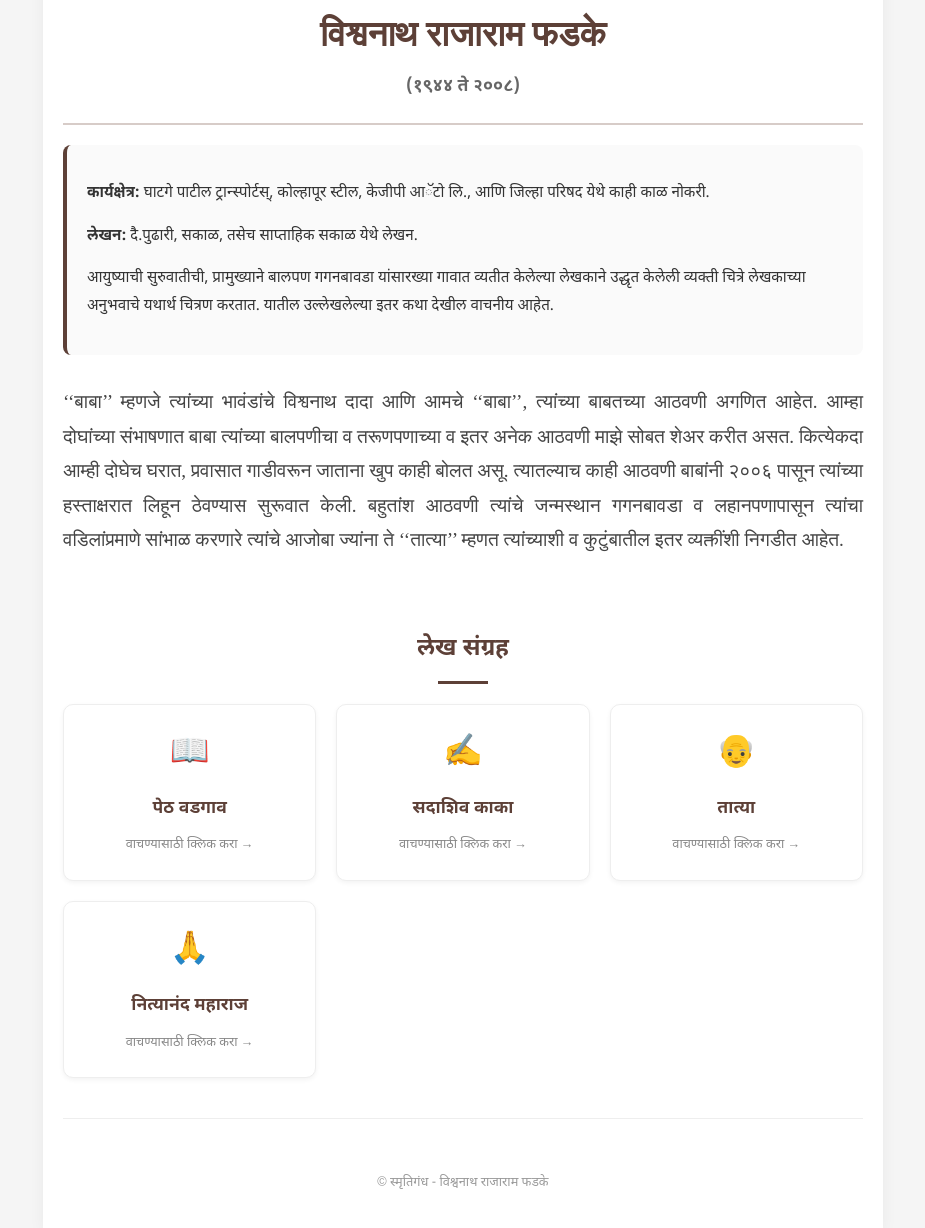
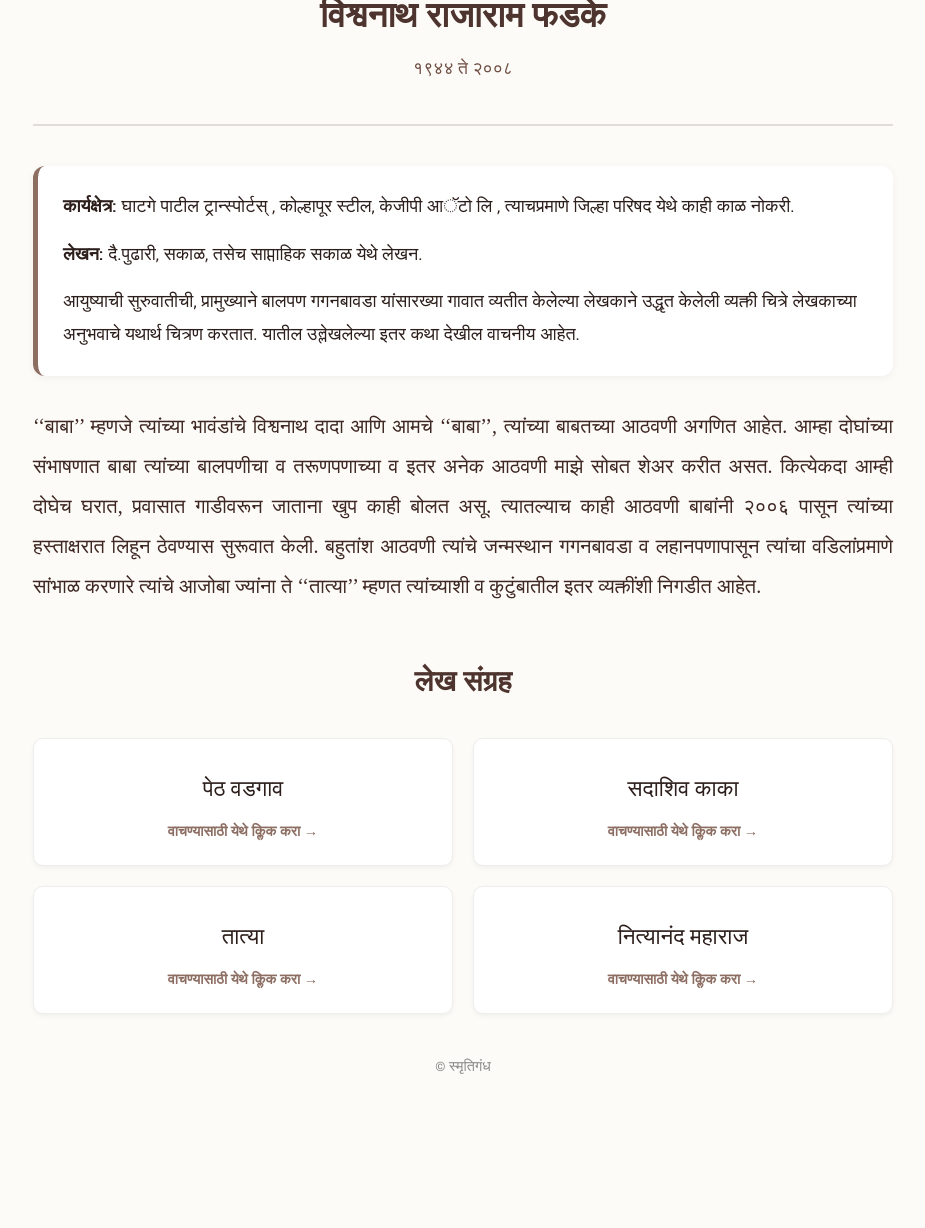
Before and after one commit to vrphadke/vrphadke.github.io, a plain HTML site: page index.html in a window 1280 px wide. Shown: the part 267-1495 px from the top of the page, without its empty margins (177-1102 px from the left). After the commit the page ends 1407 px from the top, so only its background shows below. Drawn offline with Linux system fonts and the light colour scheme; a web font is replaced by a local one.

Commit message:
Update index.html

```diff
--- a/index.html
+++ b/index.html
@@ -4,168 +4,173 @@
     <meta charset="UTF-8">
     <meta name="viewport" content="width=device-width, initial-scale=1.0">
     <title>विश्वनाथ राजाराम फडके | स्मृतिगंध</title>
-    <link href="https://fonts.googleapis.com/css2?family=Noto+Sans+Devanagari:wght@400;700&family=Tiro+Devanagari+Marathi&display=swap" rel="stylesheet">
+
+    <link rel="preconnect" href="https://fonts.googleapis.com">
+    <link rel="preconnect" href="https://fonts.gstatic.com" crossorigin>
+    <link href="https://fonts.googleapis.com/css2?family=Tiro+Devanagari+Marathi:ital@0;1&family=Yantramanav:wght@400;500;700&display=swap" rel="stylesheet">
+
     <style>
         :root {
-            --primary-color: #5d4037; /* Brownish vintage tone */
-            --secondary-color: #f5f5f5; /* Light background */
-            --accent-color: #d7ccc8;
-            --text-color: #333;
-            --white: #ffffff;
+            --bg-color: #fdfbf7; /* Off-white paper color */
+            --text-color: #2c1e1a; /* Dark brown text for softer contrast */
+            --accent-color: #8d6e63; /* Vintage brown */
+            --card-bg: #ffffff;
+            --font-heading: 'Tiro Devanagari Marathi', serif;
+            --font-body: 'Yantramanav', sans-serif;
+        }
+
+        * {
+            box-sizing: border-box;
+            margin: 0;
+            padding: 0;
         }
 
         body {
-            font-family: 'Noto Sans Devanagari', sans-serif;
-            margin: 0;
-            padding: 0;
-            background-color: var(--secondary-color);
+            background-color: var(--bg-color);
             color: var(--text-color);
+            font-family: var(--font-body);
             line-height: 1.8;
+            font-size: 18px;
         }
 
         .container {
-            max-width: 800px;
+            max-width: 900px;
             margin: 0 auto;
             padding: 20px;
-            background-color: var(--white);
-            box-shadow: 0 4px 15px rgba(0,0,0,0.05);
-            min-height: 100vh;
         }
 
-        /* Header Section */
+        /* --- Header Section --- */
         header {
             text-align: center;
-            padding: 40px 20px 20px;
-            border-bottom: 2px solid var(--accent-color);
-        }
-
-        .profile-img-container {
-            width: 180px;
-            height: 180px;
-            margin: 0 auto 20px;
-            border-radius: 50%;
-            overflow: hidden;
-            border: 5px solid var(--white);
-            box-shadow: 0 4px 10px rgba(0,0,0,0.2);
-            background-color: #ddd; /* Placeholder color */
+            padding: 40px 0;
+            border-bottom: 2px solid #e0dcd9;
+            margin-bottom: 40px;
         }
 
         .profile-img {
-            width: 100%;
-            height: 100%;
+            width: 160px;
+            height: 160px;
+            border-radius: 50%;
             object-fit: cover;
+            border: 5px solid #fff;
+            box-shadow: 0 4px 12px rgba(0,0,0,0.1);
+            margin-bottom: 20px;
+            background-color: #eee;
         }
 
         h1 {
-            font-family: 'Tiro Devanagari Marathi', serif;
-            color: var(--primary-color);
-            margin: 10px 0 5px;
+            font-family: var(--font-heading);
             font-size: 2.2rem;
+            color: #4e342e;
+            margin-bottom: 5px;
         }
 
         .dates {
             font-size: 1.1rem;
-            color: #666;
-            font-weight: bold;
+            color: #6d4c41;
+            font-weight: 500;
         }
 
-        /* Bio Section */
-        .bio-info {
-            background-color: #fafafa;
-            padding: 20px;
-            border-radius: 8px;
-            margin: 20px 0;
-            border-left: 4px solid var(--primary-color);
-            font-size: 0.95rem;
+        /* --- Info Section (Bio) --- */
+        .info-card {
+            background: #fff;
+            padding: 25px;
+            border-radius: 12px;
+            box-shadow: 0 2px 8px rgba(0,0,0,0.05);
+            margin-bottom: 30px;
+            border-left: 5px solid var(--accent-color);
         }
 
-        /* The specific paragraph provided */
-        .main-intro {
-            font-family: 'Tiro Devanagari Marathi', serif;
-            font-size: 1.2rem;
-            text-align: justify;
-            margin: 30px 0;
-            color: #444;
+        .info-item {
+            margin-bottom: 15px;
         }
 
+        .info-item:last-child {
+            margin-bottom: 0;
+        }
+
+        /* --- Main Paragraph (Baba) --- */
+        .main-story {
+            font-family: var(--font-heading); /* Serif font for long reading */
+            font-size: 1.25rem;
+            text-align: justify;
+            color: #3e2723;
+            margin-bottom: 50px;
+            line-height: 2; /* Better line spacing for Marathi */
+        }
+
+        /* --- Links Grid --- */
         .section-title {
             text-align: center;
-            font-size: 1.5rem;
-            color: var(--primary-color);
-            margin-top: 40px;
-            margin-bottom: 20px;
+            font-family: var(--font-heading);
+            font-size: 1.8rem;
+            margin-bottom: 30px;
+            color: #4e342e;
             position: relative;
             display: inline-block;
             width: 100%;
         }
 
-        .section-title::after {
-            content: '';
-            display: block;
-            width: 50px;
-            height: 3px;
-            background: var(--primary-color);
-            margin: 10px auto 0;
+        .links-container {
+            display: grid;
+            grid-template-columns: repeat(auto-fit, minmax(280px, 1fr));
+            gap: 20px;
         }
 
-        /* Links Grid */
-        .articles-grid {
-            display: grid;
-            grid-template-columns: repeat(auto-fit, minmax(250px, 1fr));
-            gap: 20px;
-            padding-bottom: 40px;
+        .link-card {
+            background: var(--card-bg);
+            padding: 20px;
+            border-radius: 10px;
+            border: 1px solid #eee;
+            text-align: center;
+            text-decoration: none;
+            color: var(--text-color);
+            transition: transform 0.2s, box-shadow 0.2s;
+            box-shadow: 0 2px 5px rgba(0,0,0,0.05);
+            display: flex;
+            flex-direction: column;
+            justify-content: center;
+            align-items: center;
         }
 
-        .article-card {
-            background: var(--white);
-            border: 1px solid #eee;
-            border-radius: 10px;
-            padding: 20px;
-            text-align: center;
-            transition: transform 0.3s ease, box-shadow 0.3s ease;
-            text-decoration: none;
-            color: var(--text-color);
-            box-shadow: 0 2px 5px rgba(0,0,0,0.05);
-        }
-
-        .article-card:hover {
+        .link-card:hover {
             transform: translateY(-5px);
             box-shadow: 0 8px 15px rgba(0,0,0,0.1);
             border-color: var(--accent-color);
         }
 
-        .article-icon {
-            font-size: 2rem;
-            margin-bottom: 10px;
-            display: block;
+        .card-title {
+            font-family: var(--font-heading);
+            font-size: 1.4rem;
+            margin: 10px 0;
         }
 
-        .article-title {
+        .card-cta {
+            font-size: 0.9rem;
+            color: var(--accent-color);
             font-weight: bold;
-            font-size: 1.1rem;
-            color: var(--primary-color);
         }
 
-        .read-more {
-            display: inline-block;
-            margin-top: 10px;
-            font-size: 0.8rem;
+        /* --- Footer --- */
+        footer {
+            text-align: center;
+            padding: 40px 0;
             color: #888;
+            font-size: 0.9rem;
         }
 
-        footer {
-            text-align: center;
-            padding-top: 40px;
-            font-size: 0.8rem;
-            color: #999;
-            border-top: 1px solid #eee;
-        }
-
-        /* Mobile responsiveness */
-        @media (max-width: 600px) {
+        /* --- Mobile Responsive Adjustments --- */
+        @media (max-width: 768px) {
             h1 { font-size: 1.8rem; }
-            .container { padding: 10px; }
-            .main-intro { font-size: 1.1rem; }
+            .container { padding: 15px; }
+            .main-story {
+                font-size: 1.1rem;
+                text-align: left; /* Justify can look weird on small screens */
+                padding: 0 5px;
+            }
+            .links-container {
+                grid-template-columns: 1fr; /* Stack one below another on mobile */
+            }
         }
     </style>
 </head>
@@ -174,20 +179,25 @@
 <div class="container">
 
     <header>
-        <div class="profile-img-container">
-            <img src="https://via.placeholder.com/200x200?text=Photo" alt="विश्वनाथ राजाराम फडके" class="profile-img">
-        </div>
+        <img src="https://via.placeholder.com/200x200?text=Photo" alt="विश्वनाथ राजाराम फडके" class="profile-img">
+
         <h1>विश्वनाथ राजाराम फडके</h1>
-        <div class="dates">(१९४४ ते २००८)</div>
+        <div class="dates">१९४४ ते २००८</div>
     </header>
 
-    <section class="bio-info">
-        <p><strong>कार्यक्षेत्र:</strong> घाटगे पाटील ट्रान्स्पोर्टस्, कोल्हापूर स्टील, केजीपी आॅटो लि., आणि जिल्हा परिषद येथे काही काळ नोकरी.</p>
-        <p><strong>लेखन:</strong> दै.पुढारी, सकाळ, तसेच साप्ताहिक सकाळ येथे लेखन.</p>
-        <p style="margin-top: 10px;">आयुष्याची सुरुवातीची, प्रामुख्याने बालपण गगनबावडा यांसारख्या गावात व्यतीत केलेल्या लेखकाने उद्धृत केलेली व्यक्ती चित्रे लेखकाच्या अनुभवाचे यथार्थ चित्रण करतात. यातील उल्लेखलेल्या इतर कथा देखील वाचनीय आहेत.</p>
+    <section class="info-card">
+        <div class="info-item">
+            <strong>कार्यक्षेत्र:</strong> घाटगे पाटील ट्रान्स्पोर्टस् , कोल्हापूर स्टील, केजीपी आॅटो लि , त्याचप्रमाणे जिल्हा परिषद येथे काही काळ नोकरी.
+        </div>
+        <div class="info-item">
+            <strong>लेखन:</strong> दै.पुढारी, सकाळ, तसेच साप्ताहिक सकाळ येथे लेखन.
+        </div>
+        <div class="info-item">
+            आयुष्याची सुरुवातीची, प्रामुख्याने बालपण गगनबावडा यांसारख्या गावात व्यतीत केलेल्या लेखकाने उद्धृत केलेली व्यक्ती चित्रे लेखकाच्या अनुभवाचे यथार्थ चित्रण करतात. यातील उल्लेखलेल्या इतर कथा देखील वाचनीय आहेत.
+        </div>
     </section>
 
-    <section class="main-intro">
+    <section class="main-story">
         <p>
             ‘‘बाबा’’ म्हणजे त्यांच्या भावंडांचे विश्वनाथ दादा आणि आमचे ‘‘बाबा’’, त्यांच्या बाबतच्या आठवणी अगणित आहेत. आम्हा दोघांच्या संभाषणात बाबा त्यांच्या बालपणीचा व तरूणपणाच्या व इतर अनेक आठवणी माझे सोबत शेअर करीत असत. कित्येकदा आम्ही दोघेच घरात, प्रवासात गाडीवरून जाताना खुप काही बोलत असू. त्यातल्याच काही आठवणी बाबांनी २००६ पासून त्यांच्या हस्ताक्षरात लिहून ठेवण्यास सुरूवात केली. बहुतांश आठवणी त्यांचे जन्मस्थान गगनबावडा व लहानपणापासून त्यांचा वडिलांप्रमाणे सांभाळ करणारे त्यांचे आजोबा ज्यांना ते ‘‘तात्या’’ म्हणत त्यांच्याशी व कुटुंबातील इतर व्यक्तींशी निगडीत आहेत.
         </p>
@@ -195,34 +205,30 @@
 
     <h2 class="section-title">लेख संग्रह</h2>
 
-    <div class="articles-grid">
-        <a href="https://online.fliphtml5.com/wxerl/mhta/" target="_blank" class="article-card">
-            <span class="article-icon">📖</span>
-            <div class="article-title">पेठ वडगाव</div>
-            <span class="read-more">वाचण्यासाठी क्लिक करा &rarr;</span>
+    <div class="links-container">
+        <a href="https://online.fliphtml5.com/wxerl/mhta/" target="_blank" class="link-card">
+            <div class="card-title">पेठ वडगाव</div>
+            <div class="card-cta">वाचण्यासाठी येथे क्लिक करा &rarr;</div>
         </a>
 
-        <a href="https://online.fliphtml5.com/wxerl/imcj/" target="_blank" class="article-card">
-            <span class="article-icon">✍️</span>
-            <div class="article-title">सदाशिव काका</div>
-            <span class="read-more">वाचण्यासाठी क्लिक करा &rarr;</span>
+        <a href="https://online.fliphtml5.com/wxerl/imcj/" target="_blank" class="link-card">
+            <div class="card-title">सदाशिव काका</div>
+            <div class="card-cta">वाचण्यासाठी येथे क्लिक करा &rarr;</div>
         </a>
 
-        <a href="https://online.fliphtml5.com/wxerl/ipyv/" target="_blank" class="article-card">
-            <span class="article-icon">👴</span>
-            <div class="article-title">तात्या</div>
-            <span class="read-more">वाचण्यासाठी क्लिक करा &rarr;</span>
+        <a href="https://online.fliphtml5.com/wxerl/ipyv/" target="_blank" class="link-card">
+            <div class="card-title">तात्या</div>
+            <div class="card-cta">वाचण्यासाठी येथे क्लिक करा &rarr;</div>
         </a>
 
-        <a href="https://online.fliphtml5.com/wxerl/wrsx/" target="_blank" class="article-card">
-            <span class="article-icon">🙏</span>
-            <div class="article-title">नित्यानंद महाराज</div>
-            <span class="read-more">वाचण्यासाठी क्लिक करा &rarr;</span>
+        <a href="https://online.fliphtml5.com/wxerl/wrsx/" target="_blank" class="link-card">
+            <div class="card-title">नित्यानंद महाराज</div>
+            <div class="card-cta">वाचण्यासाठी येथे क्लिक करा &rarr;</div>
         </a>
     </div>
 
     <footer>
-        <p>&copy; स्मृतिगंध - विश्वनाथ राजाराम फडके</p>
+        <p>&copy; स्मृतिगंध</p>
     </footer>
 
 </div>
```
